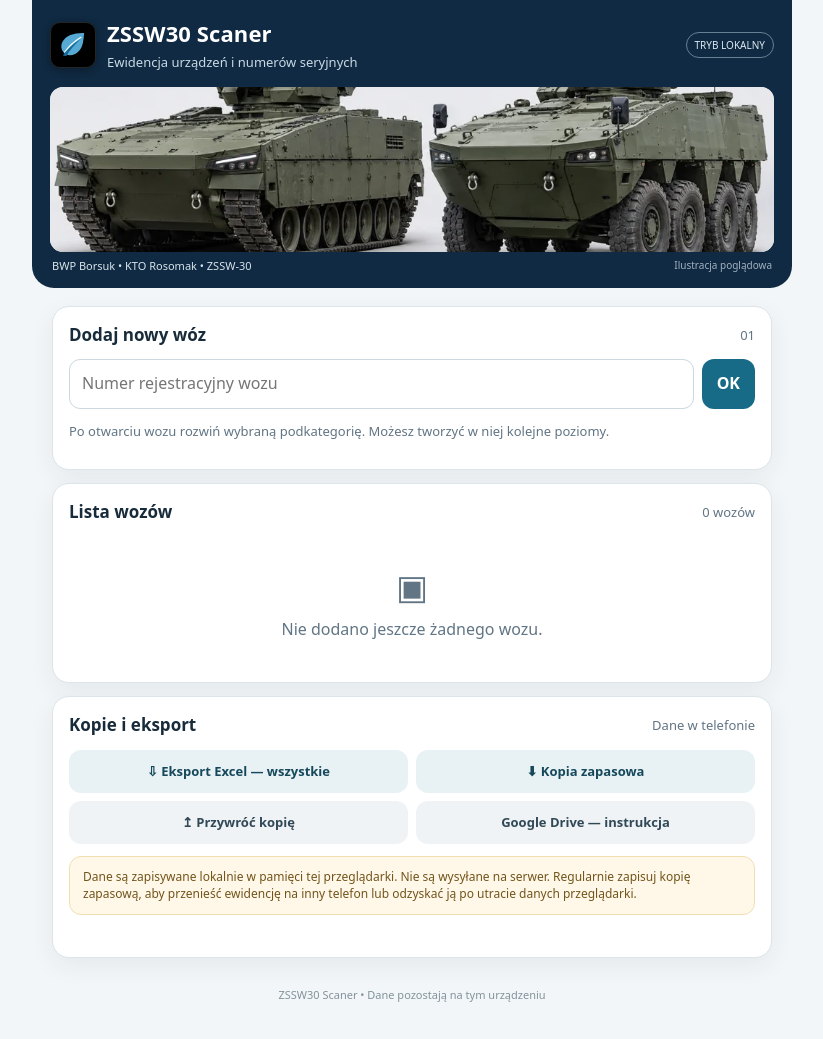
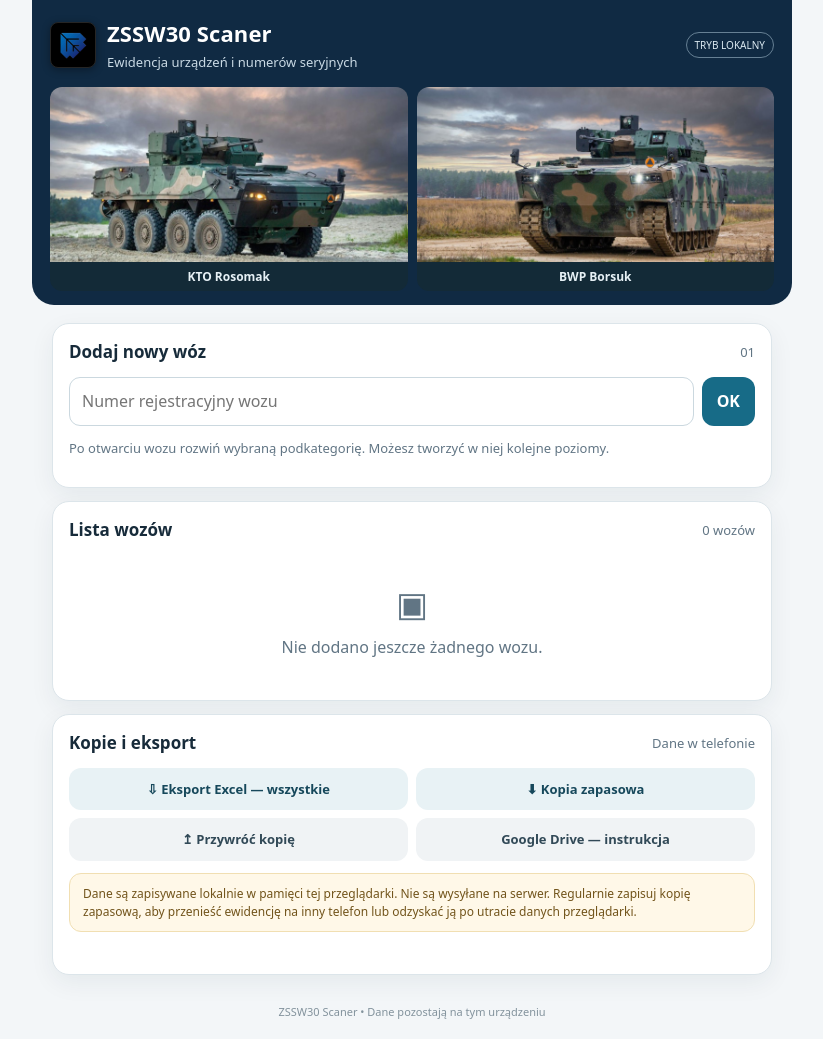
Before and after one commit to rsobon1980-bit/ZSSW30-scaner, a plain HTML site: page index.html in a window 1280 px wide. Shown: the whole page, without its empty margins (228-1051 px from the left). Drawn offline with Linux system fonts and the light colour scheme.

Commit message:
Add files via upload

```diff
--- a/index.html
+++ b/index.html
@@ -15,12 +15,14 @@
 <div class="app">
   <header class="top">
     <div class="top-brand">
-      <img class="wb-mark" src="./wb-leaf.svg" alt="Znak graficzny WB">
+      <img class="wb-mark" src="./wb-logo.png" alt="Znak graficzny WB">
       <div><h1>ZSSW30 Scaner</h1><p>Ewidencja urządzeń i numerów seryjnych</p></div>
       <span class="tag">TRYB LOKALNY</span>
     </div>
-    <img class="hero-vehicles" src="./vehicles-banner.webp" alt="Ilustracja poglądowa: BWP Borsuk i KTO Rosomak z wieżami ZSSW-30">
-    <p class="hero-caption">BWP Borsuk • KTO Rosomak • ZSSW-30 <span>Ilustracja poglądowa</span></p>
+    <div class="hero-photos">
+      <figure><img src="./rosomak.jpg" alt="KTO Rosomak z wieżą ZSSW-30"><figcaption>KTO Rosomak</figcaption></figure>
+      <figure><img src="./borsuk.jpg" alt="BWP Borsuk z wieżą ZSSW-30"><figcaption>BWP Borsuk</figcaption></figure>
+    </div>
   </header>
 
   <section class="panel">
--- a/style.css
+++ b/style.css
@@ -104,3 +104,11 @@ footer{text-align:center;color:#82929c;font-size:11px;padding:16px}
 
 /* Znak liścia zamiast kwadratu Z30 w nagłówku */
 .wb-mark{display:block;width:46px;height:46px;flex:0 0 46px;object-fit:contain;padding:7px;background:#000;border:1px solid #252525;border-radius:10px;box-shadow:0 2px 8px #0005}
+
+/* v6: zdjęcia dostarczone przez użytkownika oraz nowe logo */
+.wb-mark{object-fit:contain;background:#000;border-radius:8px}
+.hero-photos{display:grid;grid-template-columns:repeat(2,minmax(0,1fr));gap:9px;margin-top:15px}
+.hero-photos figure{margin:0;min-width:0;overflow:hidden;border-radius:12px;background:#132a37}
+.hero-photos img{display:block;width:100%;height:clamp(100px,22vw,175px);object-fit:cover;object-position:center 60%}
+.hero-photos figcaption{color:#e6f0f5;text-align:center;font-size:12px;font-weight:700;padding:6px 4px}
+@media(max-width:420px){.hero-photos{gap:7px}.hero-photos img{height:108px}.hero-photos figcaption{font-size:11px}}
--- a/sw.js
+++ b/sw.js
@@ -1,5 +1,5 @@
-const CACHE_NAME = "zssw30-scaner-shell-v5";
-const APP_FILES = ["./", "./index.html", "./style.css", "./app.js", "./manifest.webmanifest", "./icon.svg", "./vehicles-banner.webp", "./wb-leaf.svg"];
+const CACHE_NAME = "zssw30-scaner-shell-v6";
+const APP_FILES = ["./", "./index.html", "./style.css", "./app.js", "./manifest.webmanifest", "./icon.svg", "./rosomak.jpg", "./borsuk.jpg", "./wb-logo.png"];
 self.addEventListener("install", event => {
   event.waitUntil(caches.open(CACHE_NAME).then(cache => cache.addAll(APP_FILES)));
   self.skipWaiting();
```
Also changed, not shown: borsuk.jpg (added), rosomak.jpg (added), wb-logo.png (added), 1 other file.
